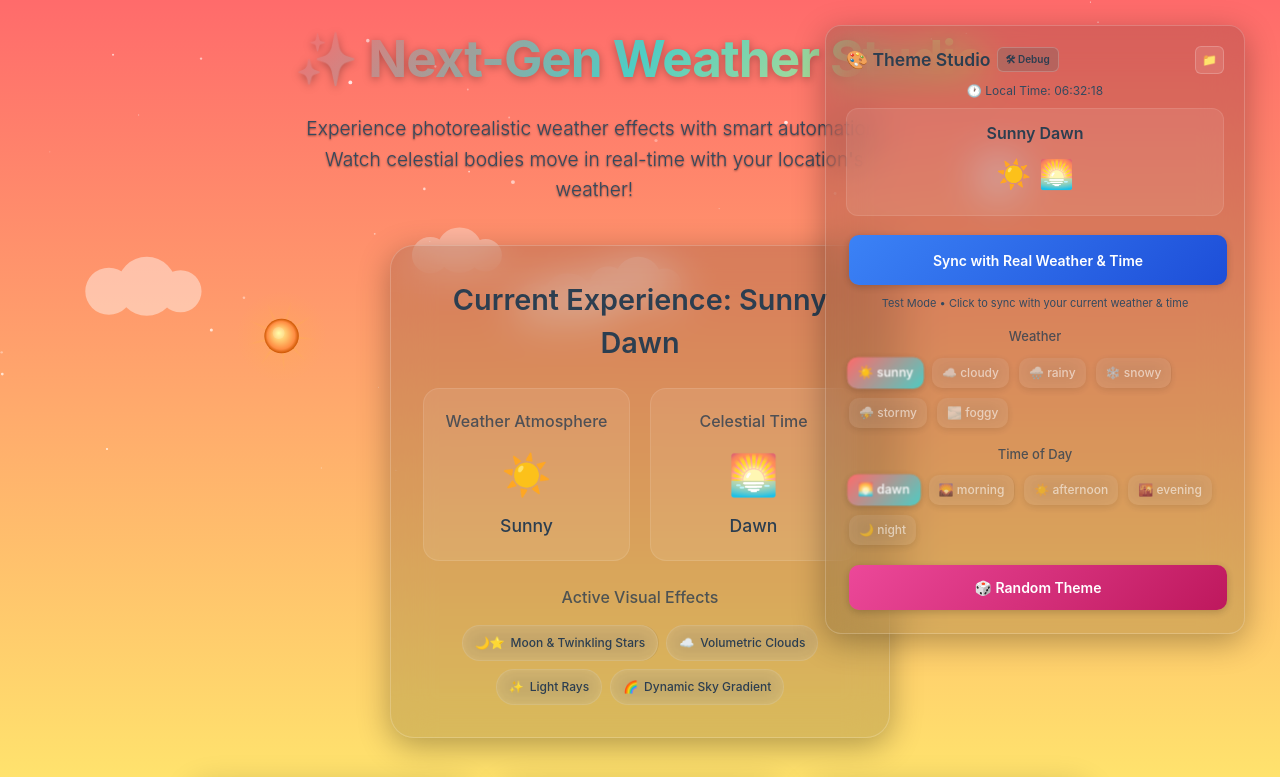
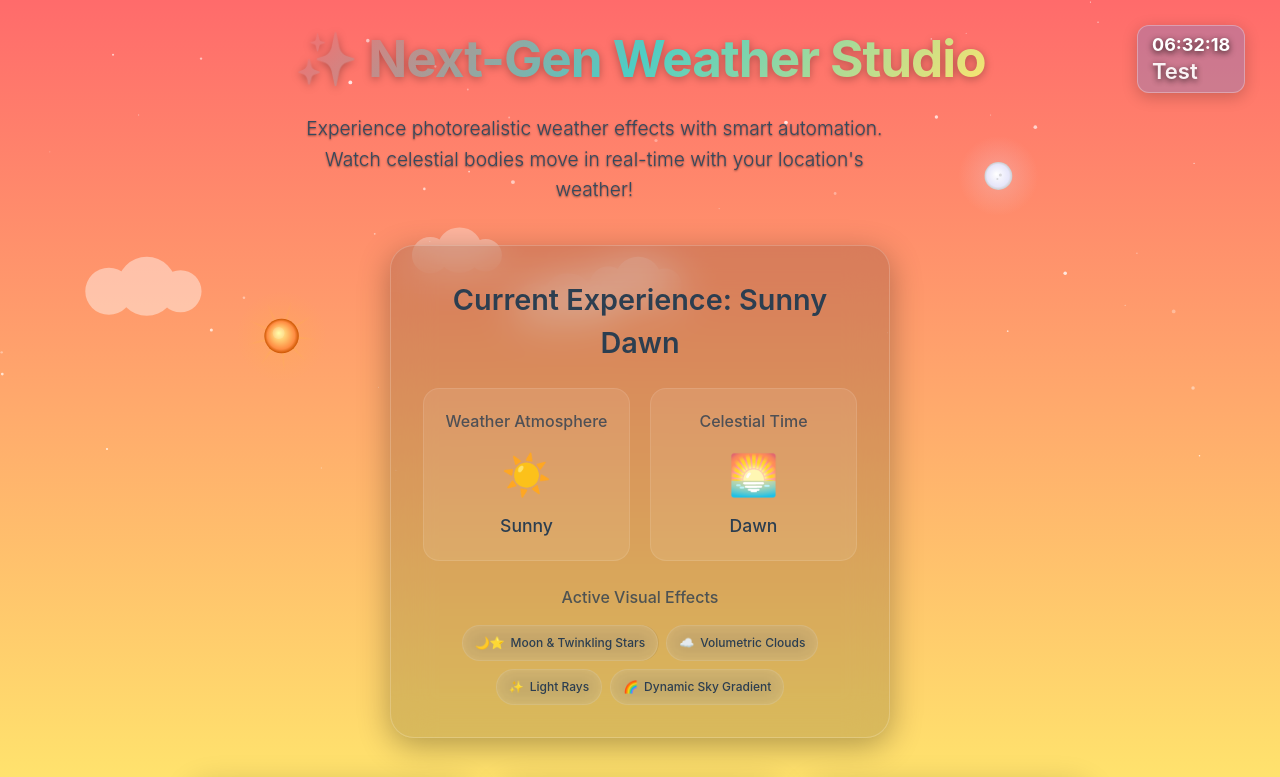
Before and after one commit to chiro-J/chiro-J.github.io, a React (Vite) app: page / in a window 1280 px wide. Shown: the top 777 px of the page. Built offline with nearby package versions, Linux system fonts and the light colour scheme.

Commit message:
0904 수정 커밋

```diff
--- a/src/components/SyncTheme/ThemeToggle.tsx
+++ b/src/components/SyncTheme/ThemeToggle.tsx
@@ -22,7 +22,7 @@ export const ThemeToggle: React.FC<ThemeToggleProps> = ({
 
   const [showDebugPanel, setShowDebugPanel] = useState(false);
   const [currentTime, setCurrentTime] = useState(new Date());
-  const [isCollapsed, setIsCollapsed] = useState(false);
+  const [isCollapsed, setIsCollapsed] = useState(true); // 초기값을 true로 변경
   const [isMobile, setIsMobile] = useState(false);
   const [isTablet, setIsTablet] = useState(false);
   const [isPressed, setIsPressed] = useState(false);
@@ -53,9 +53,7 @@ export const ThemeToggle: React.FC<ThemeToggleProps> = ({
       setIsMobile(mobile);
       setIsTablet(tablet);
 
-      if (mobile && !isCollapsed) {
-        setIsCollapsed(true);
-      }
+      // 모바일에서는 자동으로 접힌 상태 유지 (이미 true이므로 조건 제거)
     };
 
     checkDeviceType();
@@ -187,7 +185,6 @@ export const ThemeToggle: React.FC<ThemeToggleProps> = ({
           onClick={toggleCollapse}
           onMouseDown={() => setIsPressed(true)}
           onMouseUp={() => setIsPressed(false)}
-          onMouseLeave={() => setIsPressed(false)}
           onTouchStart={() => setIsPressed(true)}
           onTouchEnd={() => setIsPressed(false)}
           style={{
@@ -228,6 +225,7 @@ export const ThemeToggle: React.FC<ThemeToggleProps> = ({
             }
           }}
           onMouseLeave={(e) => {
+            setIsPressed(false);
             if (!isPressed) {
               e.currentTarget.style.transform = "translateY(0)";
               e.currentTarget.style.background = isSmartMode
```
